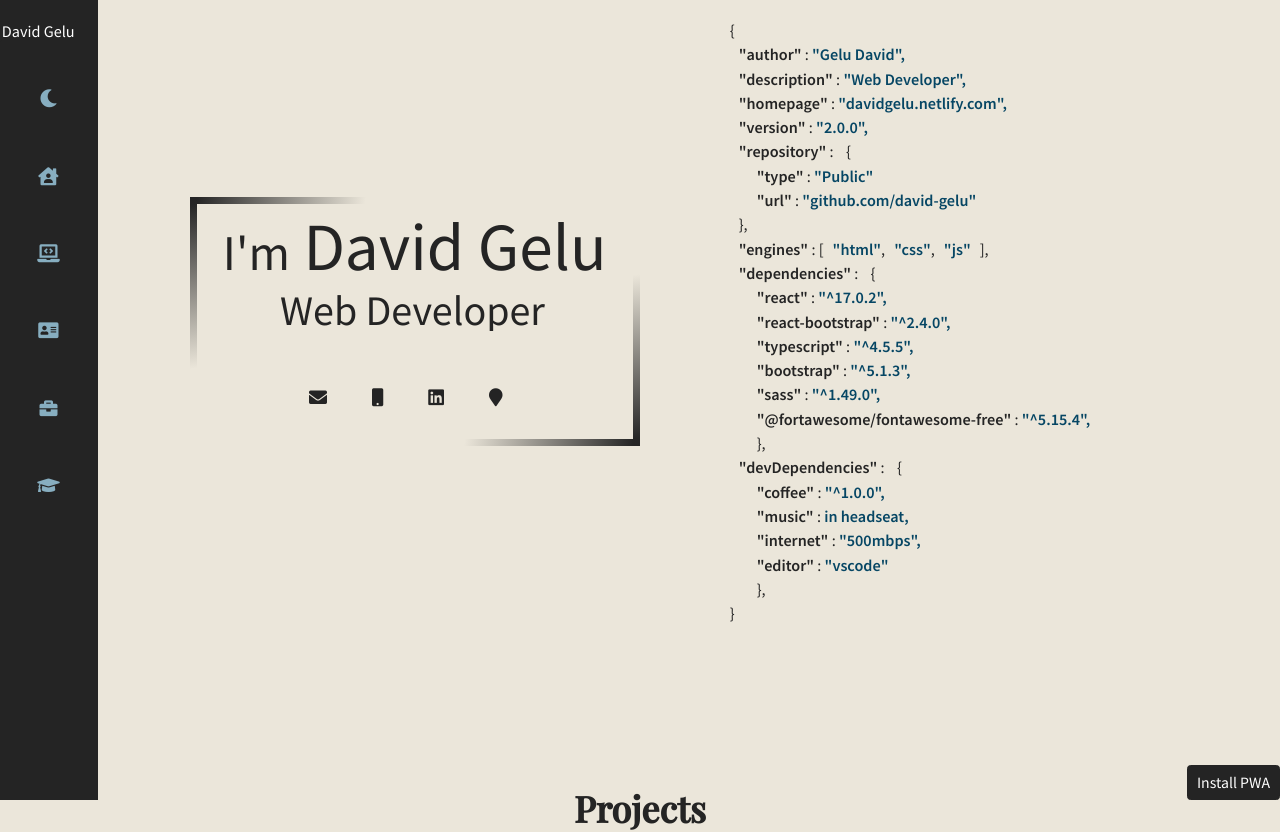
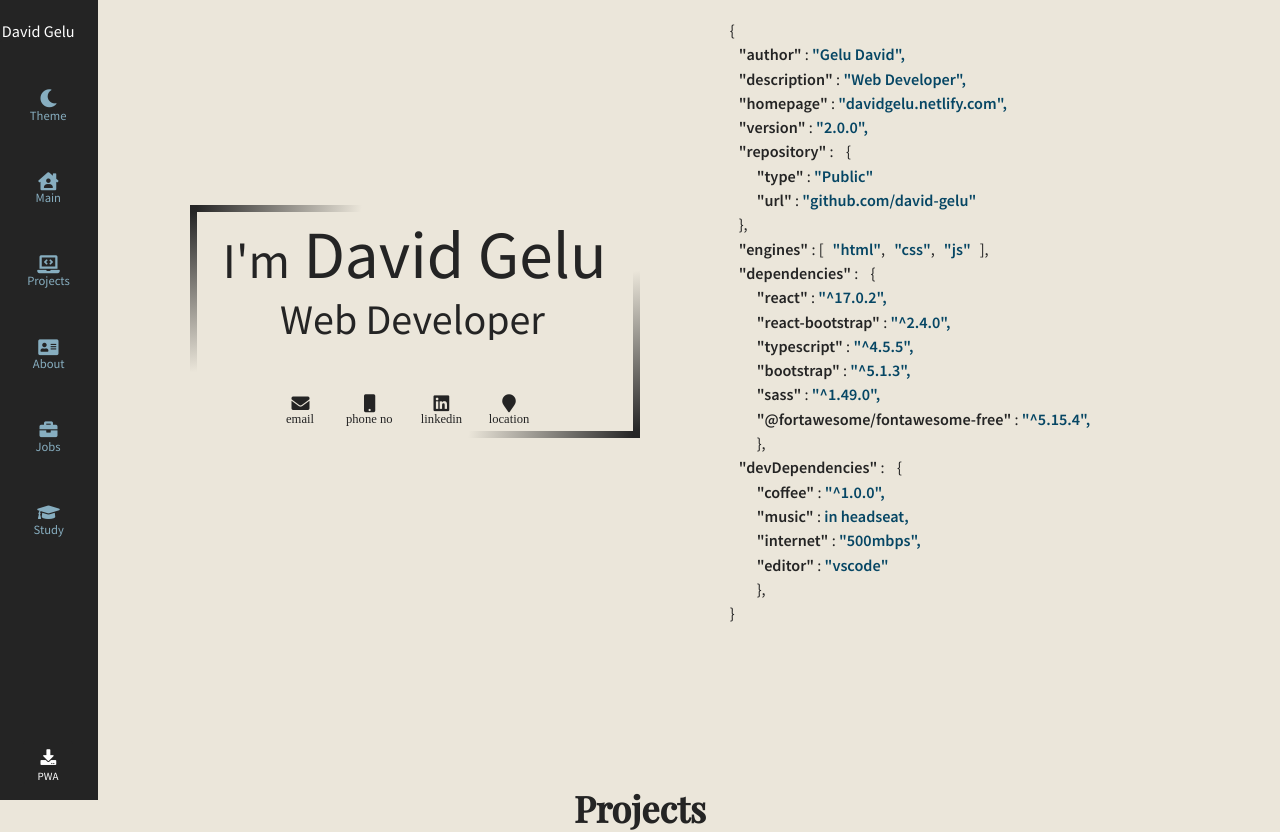
Before and after one commit to david-gelu/react-portfolio, a React (Create React App) app: page /#main in a window 1280 px wide. Shown: the top 832 px of the page. Built offline with nearby package versions, Linux system fonts and the light colour scheme.

Commit message:
improvments

```diff
--- a/src/App.js
+++ b/src/App.js
@@ -10,28 +10,9 @@ const ProjectsPage = React.lazy(() => import('./compnents/ProjectsPage'));
 const AboutMePage = React.lazy(() => import('./compnents/AboutMePage'));
 
 const App = () => {
-  let beforeInstallPrompt
-  useEffect(() => {
-    window.addEventListener("beforeinstallprompt", eventHandler, errorHandler)
-  }, [])
-
-  const eventHandler = (event) => {
-    beforeInstallPrompt = event
-  }
-
-  const errorHandler = (e) => { console.log('error: ' + e) }
-
-  const install = () => {
-    if (beforeInstallPrompt) beforeInstallPrompt.prompt()
-  }
-
-  const checkIfInstaled = window.matchMedia('(display-mode: standalone)').matches || window.navigator.standalone === true
-  console.log(checkIfInstaled)
-
   return (
     <Suspense fallback={<div className="loading" > Loading...</div>}>
       < NavBar />
-      {!checkIfInstaled && <Button className='dark-btn' size='sm' style={{ position: 'fixed', bottom: 0, right: 0 }} onClick={install} > Install PWA </Button>}
       < HomePage />
       <ProjectsPage />
       < AboutMePage />
--- a/src/assets/_canvas.scss
+++ b/src/assets/_canvas.scss
@@ -8,21 +8,31 @@
   border-color: $key-color;
   box-shadow: none;
 }
-.dark-btn,
-.dark-btn:focus,
-.dark-btn:hover {
+.dark-btn {
   background-color: $button-color;
   border-color: $button-color;
   color: $primary-color;
   box-shadow: none;
+  &:focus,
+  &:hover {
+    background-color: transparent;
+    color: $text-color;
+    border-color: $text-color;
+    box-shadow: none;
+  }
 }
-.outline-dark-btn,
-.outline-dark-btn:focus,
-.outline-dark-btn:hover {
+.outline-dark-btn {
   background-color: transparent;
   color: $text-color;
   border-color: $text-color;
   box-shadow: none;
+  &:focus,
+  &:hover {
+    background-color: $button-color;
+    border-color: $button-color;
+    color: $primary-color;
+    box-shadow: none;
+  }
 }
 .fixed-top {
   right: auto;
@@ -34,6 +44,7 @@
 }
 .offcanvas.offcanvas-start {
   width: max-content;
+  height: 100%;
 }
 .btn-name {
   border: 1px solid $key-color;
@@ -54,6 +65,7 @@
   flex-grow: 0;
   padding: 0;
   flex-direction: column;
+  height: 100vh;
   @include display(center, null);
   & > * {
     margin-block: 1em;
@@ -70,3 +82,9 @@
     }
   }
 }
+
+.nav-text {
+  transform: scale(0.7);
+  margin-top: 0.3em;
+  line-height: 0.3;
+}
--- a/src/assets/_home.scss
+++ b/src/assets/_home.scss
@@ -79,6 +79,8 @@
   a,
   span {
     color: $text-color;
-    padding: 1em;
+    & i {
+      padding: 1em 1em 0;
+    }
   }
 }
--- a/src/assets/_projects.scss
+++ b/src/assets/_projects.scss
@@ -52,6 +52,8 @@
 
 .teh-title-container {
   margin-bottom: 0.3em;
+  display: flex;
+  justify-content: center;
 
   .teh-title {
     color: $property-color;
@@ -62,6 +64,12 @@
     margin-right: 0.3em;
     font-weight: 700;
     &.full-bg {
+      display: flex;
+      flex-direction: column;
+      text-align: center;
+      justify-content: center;
+      align-items: center;
+      max-width: 2em;
       color: $second-color;
       border: 1px solid $property-color;
       cursor: pointer;
--- a/src/assets/_study.scss
+++ b/src/assets/_study.scss
@@ -17,12 +17,12 @@
 .study h3 {
   font-weight: 500;
 }
-.study h5 {
+.study h4 {
   position: relative;
   font-weight: 600;
   padding: 0 2em;
 }
-.study h5::before {
+.study h4::before {
   @include arrow();
 }
 
--- a/src/assets/_variables.scss
+++ b/src/assets/_variables.scss
@@ -23,7 +23,7 @@
   --theme-name-color: var(--text-color);
   --property-color: #cce6f1;
   // --bg-img: url("./img/dark-bg.webp");
-  --bg-color: rgb(20, 2, 20);
+  --bg-color: #140214;
   --button-color: var(--text-color);
 }
 
--- a/src/compnents/HomePage.tsx
+++ b/src/compnents/HomePage.tsx
@@ -17,23 +17,35 @@ const HomePage = () => {
         <Suspense fallback={<div className="loading">Loading...</div>}>
           <div className="left contact-data">
             <TooltipWrap desc='david.gelu90@gmail.com'>
-              <a href="mailto:david.gelu90@gmail.com" alt='email'>
+              <a href="mailto:david.gelu90@gmail.com" alt='email' className='d-flex flex-column text-center'>
                 <i className="fa fa-envelope" aria-hidden="true" />
+                <span className="nav-text text-center" >
+                  email
+                </span>
               </a>
             </TooltipWrap>
-            <TooltipWrap desc='tel:+4 0744 598 995'>
-              <a href="tel:+4 0744 598 995" alt='phone number'>
+            <TooltipWrap desc='+4 0744 598 995'>
+              <a href="tel:+4 0744 598 995" alt='phone number' className='d-flex flex-column text-center'>
                 <i className="fa fa-mobile" aria-hidden="true" />
+                <span className="nav-text text-center">
+                  phone no
+                </span>
               </a>
             </TooltipWrap>
             <TooltipWrap desc='https://www.linkedin.com/in/gelu-fanel-david/'>
-              <a target={'_blank'} href="https://www.linkedin.com/in/gelu-fanel-david/" alt='linkedin'>
+              <a target={'_blank'} href="https://www.linkedin.com/in/gelu-fanel-david/" alt='linkedin' className='d-flex flex-column text-center'>
                 <i className="fab fa-linkedin" aria-hidden="true" />
+                <span className="nav-text text-center" >
+                  linkedin
+                </span>
               </a>
             </TooltipWrap>
             <TooltipWrap desc='Brasov, Romania'>
-              <span alt='location'>
+              <span alt='location' className='d-flex flex-column text-center'>
                 <i className="fa fa-map-marker" aria-hidden="true" />
+                <span className="nav-text text-center" >
+                  location
+                </span>
               </span>
             </TooltipWrap>
           </div>
--- a/src/compnents/NavBar.tsx
+++ b/src/compnents/NavBar.tsx
@@ -1,4 +1,4 @@
-import React, { useState } from 'react'
+import React, { useEffect, useState } from 'react'
 import { Button, Nav, Offcanvas } from "react-bootstrap"
 
 import { linkData } from '../data'
@@ -15,6 +15,25 @@ const NavBar = () => {
   const handleClose = () => setShow(false);
   const toggleShow = () => setShow((s) => !s);
 
+  let beforeInstallPrompt: any
+  useEffect(() => {
+    window.addEventListener("beforeinstallprompt", eventHandler) as any
+  }, [])
+
+  const eventHandler = (event: Event) => {
+    try {
+      beforeInstallPrompt = event
+    }
+    catch (e) { console.log(`Error ${e}`) }
+  }
+
+
+  const install = () => {
+    if (beforeInstallPrompt) beforeInstallPrompt.prompt()
+  }
+
+  const checkIfInstaled = window.matchMedia('(display-mode: standalone)').matches
+
   return (
     <>
       <Button variant="primary" size='sm' onClick={toggleShow} className="mt-3 fixed-top w-auto theme-color-name btn-name">
@@ -26,19 +45,27 @@ const NavBar = () => {
             David Gelu
           </Button>
         </Offcanvas.Header>
-        <Offcanvas.Body >
+        <Offcanvas.Body>
           <ThemeColor />
           {linkData.map((l: LinkData) =>
             <TooltipWrap placement="right" key={l.id} desc={l.id.charAt(0).toUpperCase() + l.id.slice(1)}>
               <Nav.Link key={`${l.id}-id`} onClick={() => setId(l.id)}
                 className={`${activeId === l.id ? 'active' : ''} d-flex flex-column text-center`} href={`#${l.id}`}>
                 <i className={`fas ${l.icon}`}></i>
-                <span style={{ transform: 'scale(0.1)', visibility: 'hidden', lineHeight: 0.3 }}>
+                <span className={`${activeId === l.id ? 'active' : ''} nav-text`}>
                   {l.id.charAt(0).toUpperCase() + l.id.slice(1)}
                 </span>
               </Nav.Link>
             </TooltipWrap>
           )}
+          {!checkIfInstaled &&
+            <TooltipWrap placement="right" key='download' desc={'Download on device'}>
+              <Button className='dark-btn mt-auto' size='sm' onClick={install} >
+                <i className="fas fa-download"></i>
+                <span className='d-block nav-text'>PWA</span>
+              </Button>
+            </TooltipWrap>
+          }
         </Offcanvas.Body>
       </Offcanvas>
     </>
--- a/src/compnents/ProjectsPage.tsx
+++ b/src/compnents/ProjectsPage.tsx
@@ -41,9 +41,15 @@ const ProjectsPage = () => {
           <div className='teh-title-container'>
             <a href={d.projectLink} target='_blank' className='teh-title full-bg'>
               <i className='fas fa-link' aria-hidden='true'></i>
+              <span style={{ transform: 'scale(0.01)', visibility: 'hidden', lineHeight: 0 }}>
+                link
+              </span>
             </a>
             <a href={d.projectGit} target='_blank' className='teh-title full-bg'>
               <i className='fab fa-github' aria-hidden='true'></i>
+              <span style={{ transform: 'scale(0.01)', visibility: 'hidden', lineHeight: 0 }}>
+                github
+              </span>
             </a>
             {d.teh.map((icon: string) => <span key={icon} className='teh-title'><i key={icon} className={icon} /> </span>)}
           </div>
--- a/src/compnents/StudyPage.tsx
+++ b/src/compnents/StudyPage.tsx
@@ -23,7 +23,7 @@ const StudyPage = () => {
           <h3 className="projects-title">
             <a href="http://itschool.ro" target="_blank">ItSchool </a> - hands on course
           </h3>
-          {itSchoolStudy.map(({ study }: Studies, idx: number) => <h5 key={study + (idx + 1)}> {study}</h5>)}
+          {itSchoolStudy.map(({ study }: Studies, idx: number) => <h4 key={study + (idx + 1)}> {study}</h4>)}
           <button className='show-modal' onClick={() => handleShow('itschool')} >Diploma</button>
           {itSchoolStudy.map((img: Studies, idx: number) =>
             <div key={`${img.imgBig}-${idx + 22}`}>
@@ -44,7 +44,7 @@ const StudyPage = () => {
           <h3 className="projects-title">
             <a href="http://freecodecamp.org" target="_blank"> Freecodecamp </a> - online course
           </h3>
-          {freeCodeCampStudy.map(({ study }: Studies, idx: number) => <h5 key={study + (idx + 2)}> {study}</h5>)}
+          {freeCodeCampStudy.map(({ study }: Studies, idx: number) => <h4 key={study + (idx + 2)}> {study}</h4>)}
           <button className='show-modal' onClick={() => handleShow('freecodecamp')} >Diplomas</button>
           {freeCodeCampStudy.map((img: Studies, idx: number) =>
             <div key={`${img.imgBig}-${idx + 21}`}>
@@ -65,7 +65,7 @@ const StudyPage = () => {
           <h3 className="projects-title ">
             <a href="http://udemy.com" target="_blank">Udemy</a> - online course
           </h3>
-          {udemyStudy.map(({ study }: Studies, idx: number) => <h5 key={study + (idx + 3)}> {study}</h5>)}
+          {udemyStudy.map(({ study }: Studies, idx: number) => <h4 key={study + (idx + 3)}> {study}</h4>)}
           <button className='show-modal' onClick={() => handleShow('udemy')} >Diplomas</button>
           {udemyStudy.map((img: Studies, idx: number) =>
             <div key={`${img.imgBig}-${idx + 21}`}>
--- a/src/compnents/ThemeColor.tsx
+++ b/src/compnents/ThemeColor.tsx
@@ -36,9 +36,9 @@ const ThemeColor = () => {
 
   return (
     <TooltipWrap placement="right" desc={`Set ${theme ? 'light' : 'dark'} theme color`}>
-      <div className='d-flex flex-column text-center'>
-        <i onClick={() => toggleTheme()} className={`nav-link fas ${theme ? 'fa-moon' : 'fa-lightbulb'}`} />
-        <span style={{ transform: 'scale(0.01)', visibility: 'hidden', lineHeight: 0.3 }}>i</span>
+      <div className='d-flex flex-column text-center nav-link'>
+        <i onClick={() => toggleTheme()} className={`fas ${theme ? 'fa-moon' : 'fa-lightbulb'}`} />
+        <span className='nav-text'>Theme</span>
       </div>
     </TooltipWrap>
   )
```
